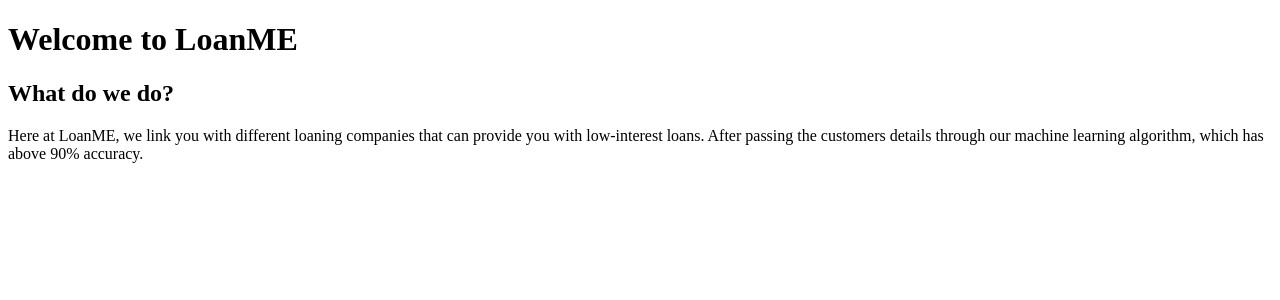
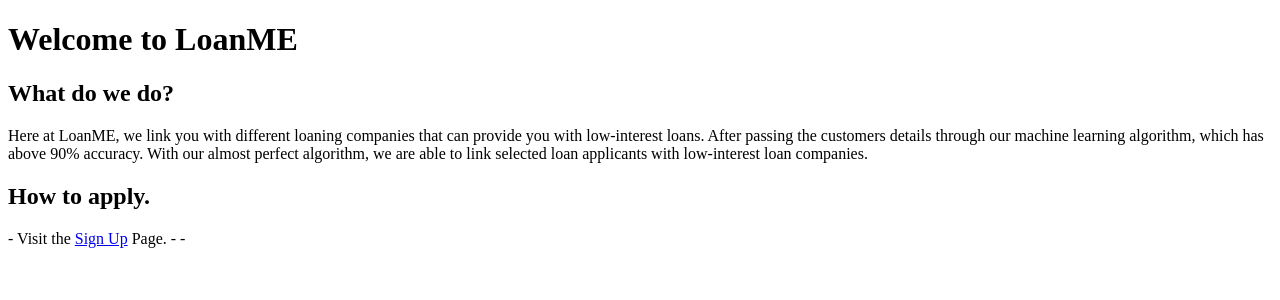
Before and after one commit to dev-tyta/LoanMe, a Flask app: page /about in a window 1280 px wide. Shown: the part 114-414 px from the top of the page. Run offline with Flask 2, Linux system fonts and the light colour scheme; parts of the project's set-up code (start-up, migrations or seed data) failed here and were passed over.

Commit message:
Figuring out about page enquires

```diff
--- a/Deployment/templates/about.html
+++ b/Deployment/templates/about.html
@@ -23,9 +23,16 @@
     <h1>Welcome to LoanME</h1>
 
     <h2>What do we do?</h2>
-        <p>Here at LoanME, we link you with different loaning companies that can provide you with low-interest loans.
-        After passing the customers details through our machine learning algorithm, which has above 90% accuracy.
-
+        <p>
+            Here at LoanME, we link you with different loaning companies that can provide you with low-interest loans.
+            After passing the customers details through our machine learning algorithm, which has above 90% accuracy. With
+            our almost perfect algorithm, we are able to link selected loan applicants with low-interest loan companies.
+        </p>
+    <h2>How to apply.</h2>
+        <p>
+            - Visit the <a href="/signup">Sign Up</a> Page.
+            -
+            -
         </p>
 </body>
 </html>
```
